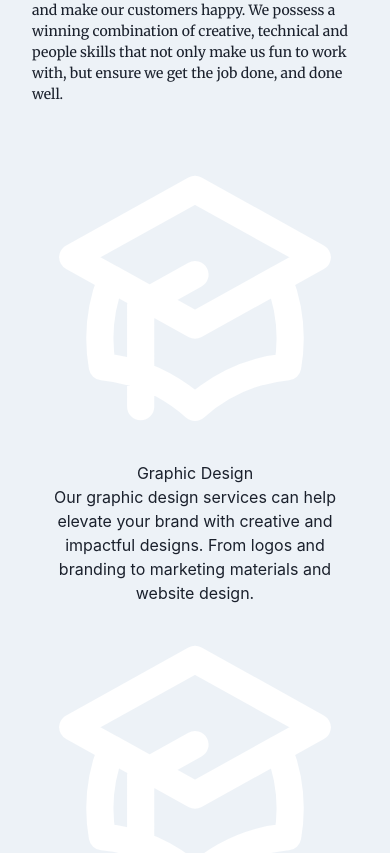
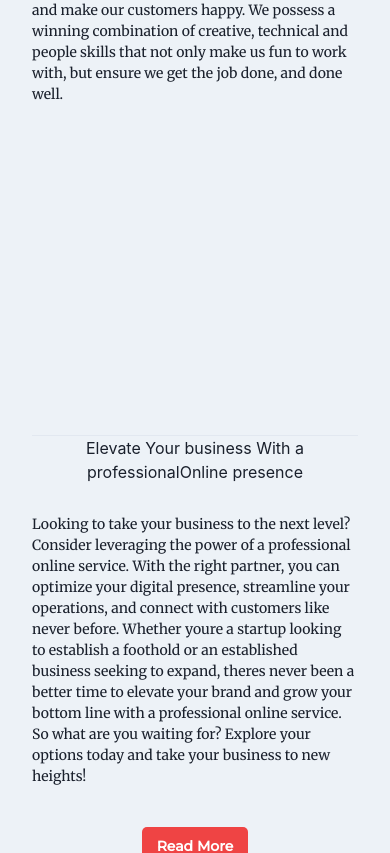
Before and after one commit to JackXN/site-smiths, a React (Vite) app: page / in a window 390 px wide. Shown: the part 1902-2755 px from the top of the page. Built offline with nearby package versions, Linux system fonts and the light colour scheme.

Commit message:
working desktop

```diff
--- /dev/null
+++ b/src/components/containers/About/Presence.jsx
@@ -0,0 +1,124 @@
+import React from 'react';
+import {Box, Text, Link, Image} from '@chakra-ui/react';
+import Button from '../../Button';
+const Presence = () => {
+  return (
+
+    <Box sx={styles.showcaseContainer}>
+    <Box sx={styles.leftContainer}>
+
+
+
+    <Box sx={styles.rightContainer}>
+      <Box sx={styles.headerTwo}>
+    <hr/>
+        <h1>Elevate Your business
+    With a <span >professional</span>
+    Online presence</h1>
+      </Box>
+    </Box>
+
+
+    <Box sx={styles.infoContainer}>
+        <Text as='p'>
+    Looking to take your business to the next level? Consider leveraging the power of a professional online service. With the right partner, you can optimize your digital presence, streamline your operations, and connect with customers like never before. Whether youre a startup looking to establish a foothold or an established business seeking to expand, theres never been a better time to elevate your brand and grow your bottom line with a professional online service. So what are you waiting for? Explore your options today and take your business to new heights!
+        </Text>
+        <Box sx={styles.buttonContainer}>
+    <Button text='Read More'/>
+    </Box>
+      </Box>
+
+
+
+
+        <figure className='overflow-y-auto overflow-x-hidden h-[550px] w-full lg:max-w-lg mx-auto relative no-scrollbar header-img mt-10'
+        style={{
+          transform: 'rotateX(20deg)',
+          boxShadow: '4px 8px 24px rgba(0,0,0,.3)',
+          borderRadius: '20px',
+
+          transition: '.24s',
+
+        }}
+
+        >
+      <Image src='/showcaseImage.png' alt='project Showcase'   borderRadius='20px'/>
+      </figure>
+
+    <Box
+    display='flex'
+    flexDirection='row'
+    alignItems='center'
+    justifyContent='center'
+    mt={['64px']}
+    fontSize='20px'
+    fontFamily='Merriweather'
+    fontWeight='medium'
+    >
+    <Text as='p' mr='10px'><Link href='/Gallery'
+    fontFamily='Bangers'
+    fontSize={['24px']}
+    bg='#E04C4C'
+    padding='10px'
+    color='white'
+    boxShadow='10px 10px rgba(0,0,0,0.2)'
+
+    >Check Out Some Of Our Work </Link></Text>
+
+    </Box>
+    </Box>
+          </Box>
+  )
+}
+
+
+
+
+const styles = {
+
+    showcaseContainer: {
+        mt: ['150px'],
+        display: 'flex',
+        // flexDirection: ['column-reverse'],
+        flexDirection: ['column']
+
+      },
+
+      leftContainer: {
+        position: 'relative',
+        top: ['150px']
+            },
+
+
+            infoContainer: {
+
+
+              p: {
+                mt: ['30px'],
+                mb: '40px',
+          textAlign: 'left',
+          fontSize: ['14px'],
+          fontFamily: 'Merriweather',
+          fontWeight: 'medium',
+              },
+
+              buttonContainer: {
+              justifyContent: 'left',
+              alignSelf: 'left',
+              display: 'flex',
+              mt: ['40px'],
+              mb: ['80px'],
+              fontSize: ['30px']        }
+            },
+
+
+            paragraph: {
+              mt: ['30px'],
+              textAlign: 'left',
+              fontSize: ['14px'],
+              fontFamily: 'Merriweather',
+              fontWeight: 'Medium'
+            }
+        }
+
+export default Presence
--- a/src/components/containers/About/WhatWeDo.jsx
+++ b/src/components/containers/About/WhatWeDo.jsx
@@ -5,10 +5,15 @@ import {
     Text,
     Image,
     Icon,
-    Link
+    Link,
+    IconButton,
+    SimpleGrid,
+     Grid,
+     GridItem
 } from '@chakra-ui/react';
 import Tilt from 'react-parallax-tilt';
 import Button from '../../Button';
+
 
 
 // Move all imports into constant files
@@ -35,19 +40,19 @@ const data = [
     id: 2,
     title: 'SEO Services',
     icon: Seo,
-    description: ''
+    description: 'test'
   },
 {
   id: 3,
   title: 'Coding Services',
   icon: Code,
-  description: ''
+  description: 'test'
 },
 {
   id: 4,
   title: 'Content Management Systems',
   icon: CMS,
-  description: ''
+  description: 'test'
 }
 ];
 
@@ -55,205 +60,18 @@ const data = [
 const WhatWeDo = () => {
   return (
     <Box sx={styles.container}>
-      <Box sx={styles.header}>
+      <Box sx={styles.header} >
 <hr/>
 <Text as='h1'>What</Text>
 <Text as='h1'>We Do</Text>
       </Box>
-
-
       <Box sx={styles.paragraph} mb='30px'>
         <Text as='p'>
         Our mission is to create a better digital world and make our customers happy.
 We possess a winning combination of creative, technical and people skills that not only make us fun to work with, but ensure we get the job done, and done well.
         </Text>
       </Box>
-
-
-      <div
-      className="grid grid-cols-1 gap-8 mt-10 md:mt-16 md:grid-cols-2 md:gap-12 lg:grid-cols-3 "
-    >
-      <div className="flex items-start gap-4 rounded-lg border-3">
-        <span className="p-4 bg-red-500 rounded-lg shrink-0">
-          <svg
-            className="w-5 h-5"
-            fill="none"
-            stroke="white"
-            viewBox="0 0 24 24"
-            xmlns="http://www.w3.org/2000/svg"
-          >
-            <path d="M12 14l9-5-9-5-9 5 9 5z"></path>
-            <path
-              d="M12 14l6.16-3.422a12.083 12.083 0 01.665 6.479A11.952 11.952 0 0012 20.055a11.952 11.952 0 00-6.824-2.998 12.078 12.078 0 01.665-6.479L12 14z"
-            ></path>
-            <path
-              strokeLinecap="round"
-              strokeLinejoin="round"
-              strokeWidth="2"
-              d="M12 14l9-5-9-5-9 5 9 5zm0 0l6.16-3.422a12.083 12.083 0 01.665 6.479A11.952 11.952 0 0012 20.055a11.952 11.952 0 00-6.824-2.998 12.078 12.078 0 01.665-6.479L12 14zm-4 6v-7.5l4-2.222"
-            ></path>
-          </svg>
-        </span>
-
-        <div>
-          <h2 className="text-lg font-bold font-Rale">Graphic Design</h2>
-
-          <p className="mt-1 text-sm text-gray-700 font-Mont">
-   Our graphic design services can help elevate your brand with creative and impactful designs. From logos and branding to marketing materials and website design.
-          </p>
-        </div>
-      </div>
-
-      <div className="flex items-start gap-4">
-      <span className="p-4 bg-red-500 rounded-lg shrink-0">
-          <svg
-            className="w-5 h-5"
-            fill="none"
-            stroke="white"
-            viewBox="0 0 24 24"
-            xmlns="http://www.w3.org/2000/svg"
-          >
-            <path d="M12 14l9-5-9-5-9 5 9 5z"></path>
-            <path
-              d="M12 14l6.16-3.422a12.083 12.083 0 01.665 6.479A11.952 11.952 0 0012 20.055a11.952 11.952 0 00-6.824-2.998 12.078 12.078 0 01.665-6.479L12 14z"
-            ></path>
-            <path
-              strokeLinecap="round"
-              strokeLinejoin="round"
-              strokeWidth="2"
-              d="M12 14l9-5-9-5-9 5 9 5zm0 0l6.16-3.422a12.083 12.083 0 01.665 6.479A11.952 11.952 0 0012 20.055a11.952 11.952 0 00-6.824-2.998 12.078 12.078 0 01.665-6.479L12 14zm-4 6v-7.5l4-2.222"
-            ></path>
-          </svg>
-        </span>
-
-        <div>
-          <h2 className="text-lg font-bold font-Rale">Website & App Development</h2>
-
-          <p className="mt-1 text-sm text-gray-700 font-Mont">
-
-Looking to take your business to the next level with a custom website or app? Our expert team of developers can help you create a high-quality digital experience that engages your target audience and drives results.
-          </p>
-        </div>
-      </div>
-
-      <div className="flex items-start gap-4">
-        <span className="p-4 bg-red-500 rounded-lg shrink-0">
-          <svg
-            className="w-5 h-5"
-            fill="none"
-            stroke="white"
-            viewBox="0 0 24 24"
-            xmlns="http://www.w3.org/2000/svg"
-          >
-            <path d="M12 14l9-5-9-5-9 5 9 5z"></path>
-            <path
-              d="M12 14l6.16-3.422a12.083 12.083 0 01.665 6.479A11.952 11.952 0 0012 20.055a11.952 11.952 0 00-6.824-2.998 12.078 12.078 0 01.665-6.479L12 14z"
-            ></path>
-            <path
-              strokeLinecap="round"
-              strokeLinejoin="round"
-              strokeWidth="2"
-              d="M12 14l9-5-9-5-9 5 9 5zm0 0l6.16-3.422a12.083 12.083 0 01.665 6.479A11.952 11.952 0 0012 20.055a11.952 11.952 0 00-6.824-2.998 12.078 12.078 0 01.665-6.479L12 14zm-4 6v-7.5l4-2.222"
-            ></path>
-          </svg>
-        </span>
-
-        <div>
-          <h2 className="text-lg font-bold font-Rale">SEO Services</h2>
-
-          <p className="mt-1 text-sm text-gray-700">
-          Are you struggling to get your website noticed in search engine results? Our SEO services can help you improve your websites visibility and drive more traffic to your site.
-          </p>
-        </div>
-      </div>
-
-
-
-
-
-
-
-
-
-
-
-
-
-
-    </div>
-
-
-
       <Box>
-      </Box>
-
-
-
-
-
-      <Box sx={styles.showcaseContainer}>
-<Box sx={styles.leftContainer}>
-
-
-
-<Box sx={styles.rightContainer}>
-  <Box sx={styles.headerTwo}>
-<hr/>
-    <h1>Elevate Your business
-With a <span >professional</span>
-Online presence</h1>
-  </Box>
-</Box>
-
-
-<Box sx={styles.infoContainer}>
-    <Text as='p'>
-Looking to take your business to the next level? Consider leveraging the power of a professional online service. With the right partner, you can optimize your digital presence, streamline your operations, and connect with customers like never before. Whether youre a startup looking to establish a foothold or an established business seeking to expand, theres never been a better time to elevate your brand and grow your bottom line with a professional online service. So what are you waiting for? Explore your options today and take your business to new heights!
-    </Text>
-    <Box sx={styles.buttonContainer}>
-<Button text='Read More'/>
-</Box>
-  </Box>
-
-
-
-
-    <figure className='overflow-y-auto overflow-x-hidden h-[550px] w-full lg:max-w-lg mx-auto relative no-scrollbar header-img mt-10'
-    style={{
-      transform: 'rotateX(20deg)',
-      boxShadow: '4px 8px 24px rgba(0,0,0,.3)',
-      borderRadius: '20px',
-
-      transition: '.24s',
-
-    }}
-
-    >
-  <Image src='/showcaseImage.png' alt='project Showcase'   borderRadius='20px'/>
-  </figure>
-
-<Box
-display='flex'
-flexDirection='row'
-alignItems='center'
-justifyContent='center'
-mt={['64px']}
-fontSize='20px'
-fontFamily='Merriweather'
-fontWeight='medium'
->
-<Text as='p' mr='10px'><Link href='/Gallery'
-fontFamily='Bangers'
-fontSize={['24px']}
-bg='#E04C4C'
-padding='10px'
-color='white'
-boxShadow='10px 10px rgba(0,0,0,0.2)'
-
->Check Out Some Of Our Work </Link></Text>
-<RightArrow/>
-</Box>
-</Box>
       </Box>
     </Box>
   )
@@ -264,7 +82,8 @@ boxShadow='10px 10px rgba(0,0,0,0.2)'
 const styles = {
   container: {
     display: 'flex',
-    flexDirection: ['column'],
+    flexDirection: ['column', 'column', 'column', 'column' ,'column' , 'row'],
+
     justifyContent: 'center',
     mt: ['160px']
     // mb: ['500px'],
@@ -272,7 +91,14 @@ const styles = {
 
   header: {
     // mt: ['200px'],
-// flex: 2,
+    display: 'flex',
+    // justifyContent: 'center',
+    alignItems: [null,null,null,null,null,'center'],
+   flexDirection: 'column',
+   textAlign: 'left',
+    flex: 2,
+
+
     hr: {
       width: ['20%', '15%', '10%', '10%'],
       background: '#E04C4C',
@@ -340,6 +166,8 @@ fontFamily: 'Merriweather'
   },
 
   rightContainer: {
+
+
     span: {
       background: '#E04C4C',
       color: '#FFF',
@@ -347,13 +175,6 @@ fontFamily: 'Merriweather'
       boxShadow: '3px 4px 0px rgba(0,0,0,0.12)'
     }
   },
-
-
-
-
-
-
-
 
 
   showcaseContainer: {
@@ -397,7 +218,8 @@ fontFamily: 'Merriweather'
           textAlign: 'left',
           fontSize: ['14px'],
           fontFamily: 'Merriweather',
-          fontWeight: 'Medium'
+          fontWeight: 'Medium',
+          flex: 2
         }
         }
 
--- a/src/components/containers/About/WhoWeAre.jsx
+++ b/src/components/containers/About/WhoWeAre.jsx
@@ -17,7 +17,7 @@ const WhoWeAre = () => {
     <Box sx={styles.container}>
     <Box sx={styles.leftContainer}>
       <hr/>
-    <Text as='h1' color='#504F50'>Who <br/> We Are <IconButton icon={<Image src={Logo} />} bg='none' /></Text>
+    <Text as='h1' color='#504F50'>Who <br/> We Are <IconButton bg='none' /></Text>
     </Box>
 
 
@@ -61,12 +61,14 @@ We possess a winning combination of creative, technical and people skills that n
 const styles = {
   container: {
     display: 'flex',
-    flexDirection: ['column']
+    flexDirection: ['column', 'column', 'column', 'column' ,'column' , 'row'],
+    textAlign: 'left',
   },
   leftContainer: {
     display: 'flex',
     // justifyContent: 'center',
-    // alignItems: 'center',
+    alignItems: [null,null,null,null,null,'center'],
+    flex: ['1'],
 
     flexDirection: 'column',
 
@@ -90,7 +92,7 @@ const styles = {
 
 
   rightContainer: {
-
+    flex: ['1'],
   },
 
 
--- a/src/components/containers/About/index.jsx
+++ b/src/components/containers/About/index.jsx
@@ -7,12 +7,14 @@ import {
 import styles from './styles';
 import WhoWeAre from './WhoWeAre';
 import WhatWeDo from './WhatWeDo';
+import Presence from './Presence';
 
 const index = () => {
   return (
     <Box sx={styles.container}>
 <WhoWeAre/>
 <WhatWeDo/>
+<Presence/>
     </Box>
   )
 }
--- a/src/components/containers/Hero/index.jsx
+++ b/src/components/containers/Hero/index.jsx
@@ -20,8 +20,10 @@ Crafting Beautiful <br/> Websites That <span>Inspire</span> <br/> & Convert
 <Box sx={styles.heroImage}>
   <Image src={AnvilLogo} alt='Site-Smiths-Anvil-Logo'
 
-  height={['64%']}
-  width={['64%']}
+
+
+  height={['64%','64%','25%','25%','25%' ]}
+  width={['64%','64%','35%','35%','35%' ]}
 
   />
 
```
